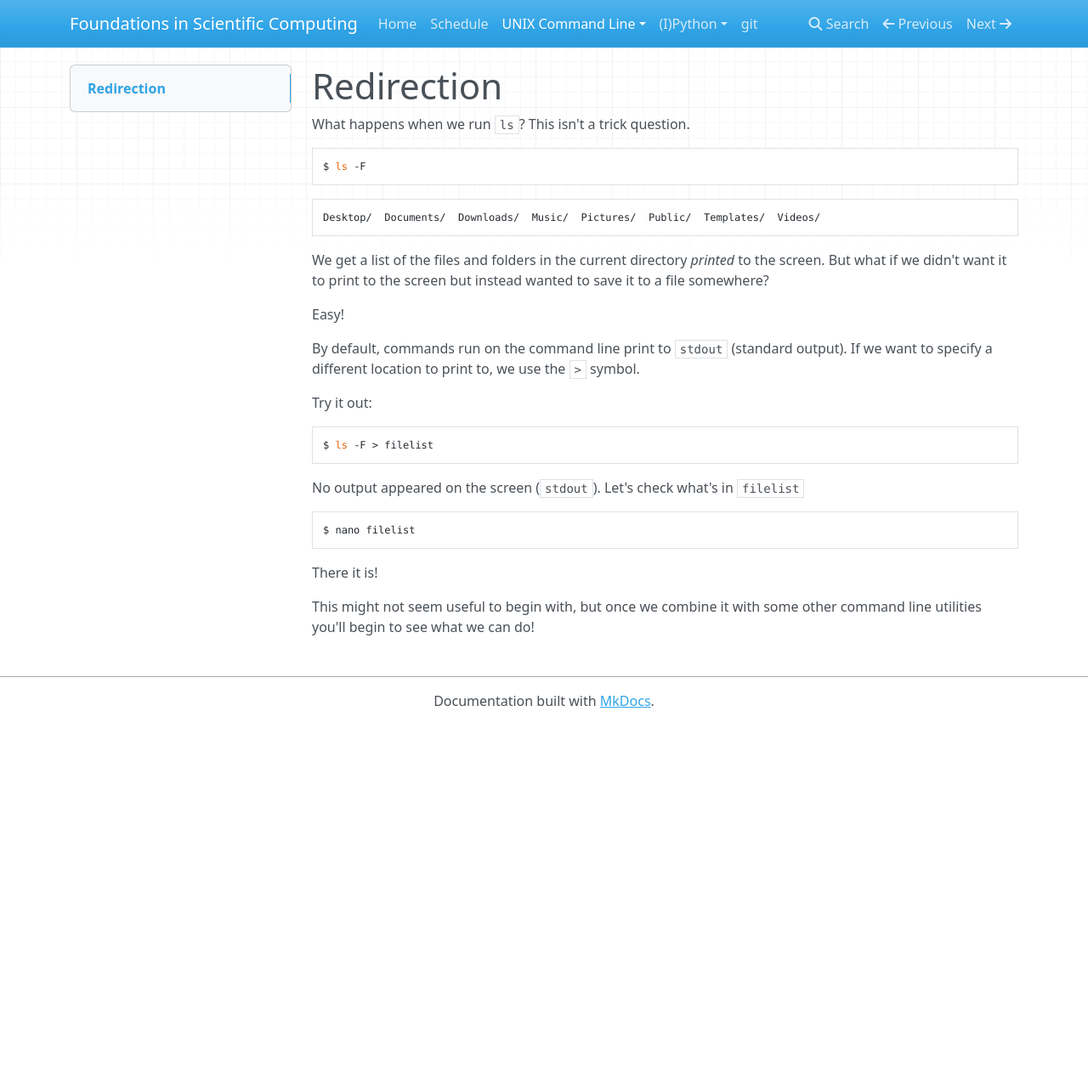
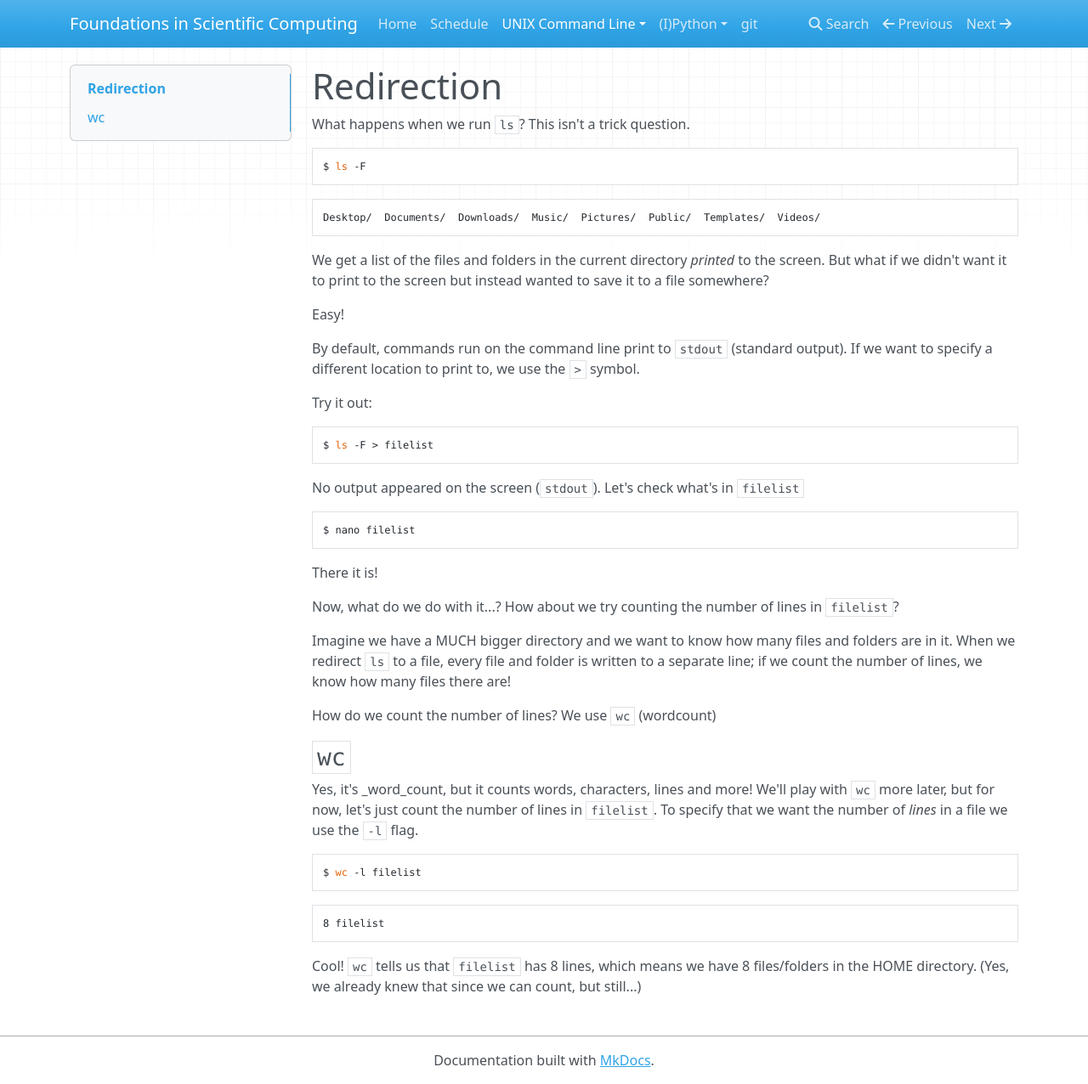
Before and after one commit to barbagroup/essential_skills_RRC, an MkDocs documentation site: the page built from docs/nix/redirection.md, in a window 1280 px wide and 1276 px high. Shown: the whole window at 85% size. Built offline with MkDocs 1.6.1, drawn with Linux system fonts in a browser that asks for light colours; nearby versions of some CDN libraries; old or Windows-style settings are respelled for this version of MkDocs.

Commit message:
add `wc` intro to end of redirection blurb for example

````diff
--- a/docs/nix/redirection.md
+++ b/docs/nix/redirection.md
@@ -33,5 +33,30 @@ $ nano filelist
 
 There it is!
 
-This might not seem useful to begin with, but once we combine it with some other
-command line utilities you'll begin to see what we can do!
+Now, what do we do with it...? How about we try counting the number of lines in
+`filelist`?
+
+Imagine we have a MUCH bigger directory and we want to know how many files and
+folders are in it. When we redirect `ls` to a file, every file and folder is
+written to a separate line; if we count the number of lines, we know how many
+files there are!
+
+How do we count the number of lines? We use `wc` (wordcount)
+
+## `wc`
+
+Yes, it's _word_count, but it counts words, characters, lines and more! We'll
+play with `wc` more later, but for now, let's just count the number of lines in
+`filelist`. To specify that we want the number of _lines_ in a file we use the
+`-l` flag.
+
+```bash
+$ wc -l filelist
+```
+```bash
+8 filelist
+```
+
+Cool! `wc` tells us that `filelist` has 8 lines, which means we have 8
+files/folders in the HOME directory. (Yes, we already knew that since we can
+count, but still...)
````
